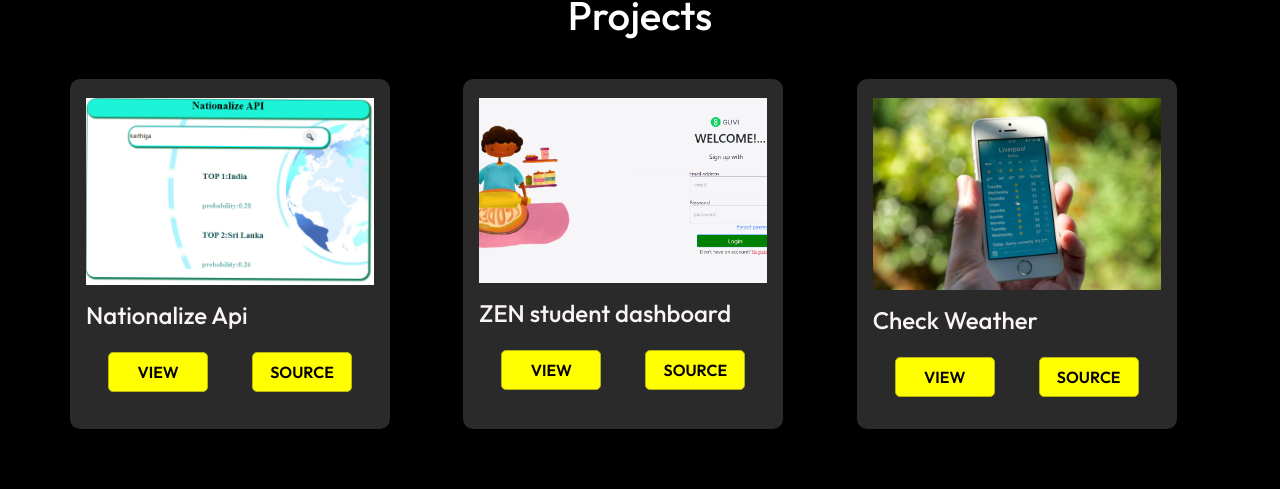
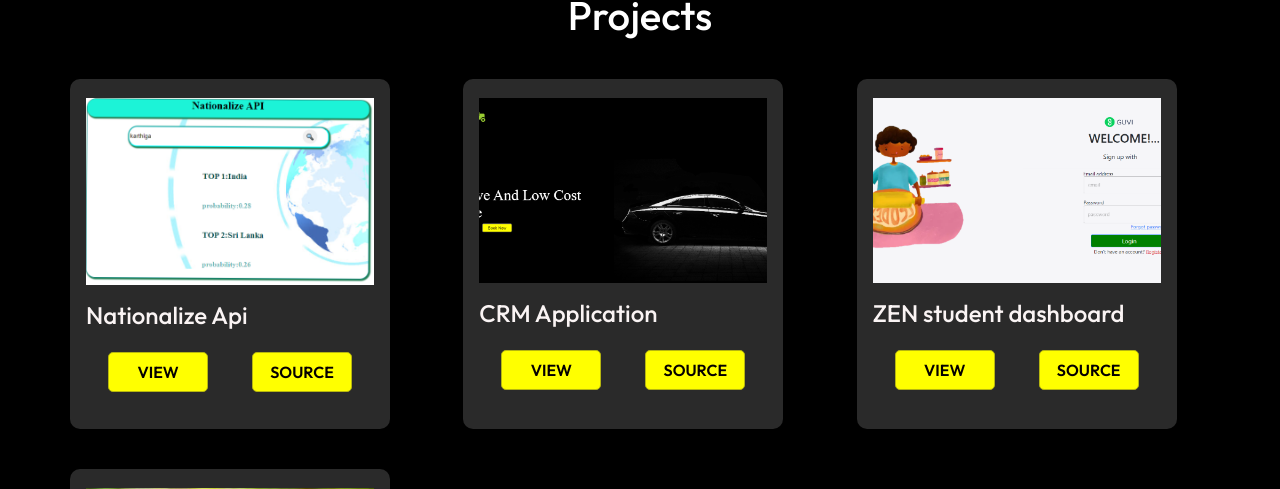
Before and after one commit to kartheeswari-E/kartheeswari-final-protfolio, a React (Create React App) app: page /project in a window 1280 px wide. Shown: the part 553-1042 px from the top of the page. Built offline with nearby package versions, Linux system fonts and the light colour scheme.

Commit message:
add project

```diff
--- a/src/Component/Project.js
+++ b/src/Component/Project.js
@@ -2,6 +2,7 @@
 import Pro1 from '../Images/nat.png'
 import Pro2 from '../Images/guvi temple pic.png'
 import Pro3 from '../Images/weather.jpg'
+import Pro4 from '../Images/Pro4.png'
 import Footer from './Footer'
 function Project() {
   return<>
@@ -23,6 +24,15 @@
           </div>
 
         </div>
+        <div className='projects-card'>
+          <img  src={Pro4} alt='pro1'/>
+          <h4 className='project-title'>CRM Application</h4>
+          <div className='pro-btns'>
+
+            <a href="https://heroic-palmier-84480e.netlify.app/" target="_blank" rel="noopener noreferrer" className="btn">View</a>
+            <a href="https://github.com/kartheeswari-E/Crm-frontend" target="_blank"rel="noopener noreferrer" className="btn">Source</a>
+          </div>
+          </div>
         <div className='projects-card'>
           <img  src={Pro2} alt='pro1'/>
           <h4 className='project-title'>ZEN student dashboard</h4>
```
Also changed, not shown: src/Images/pro4.png (added).
